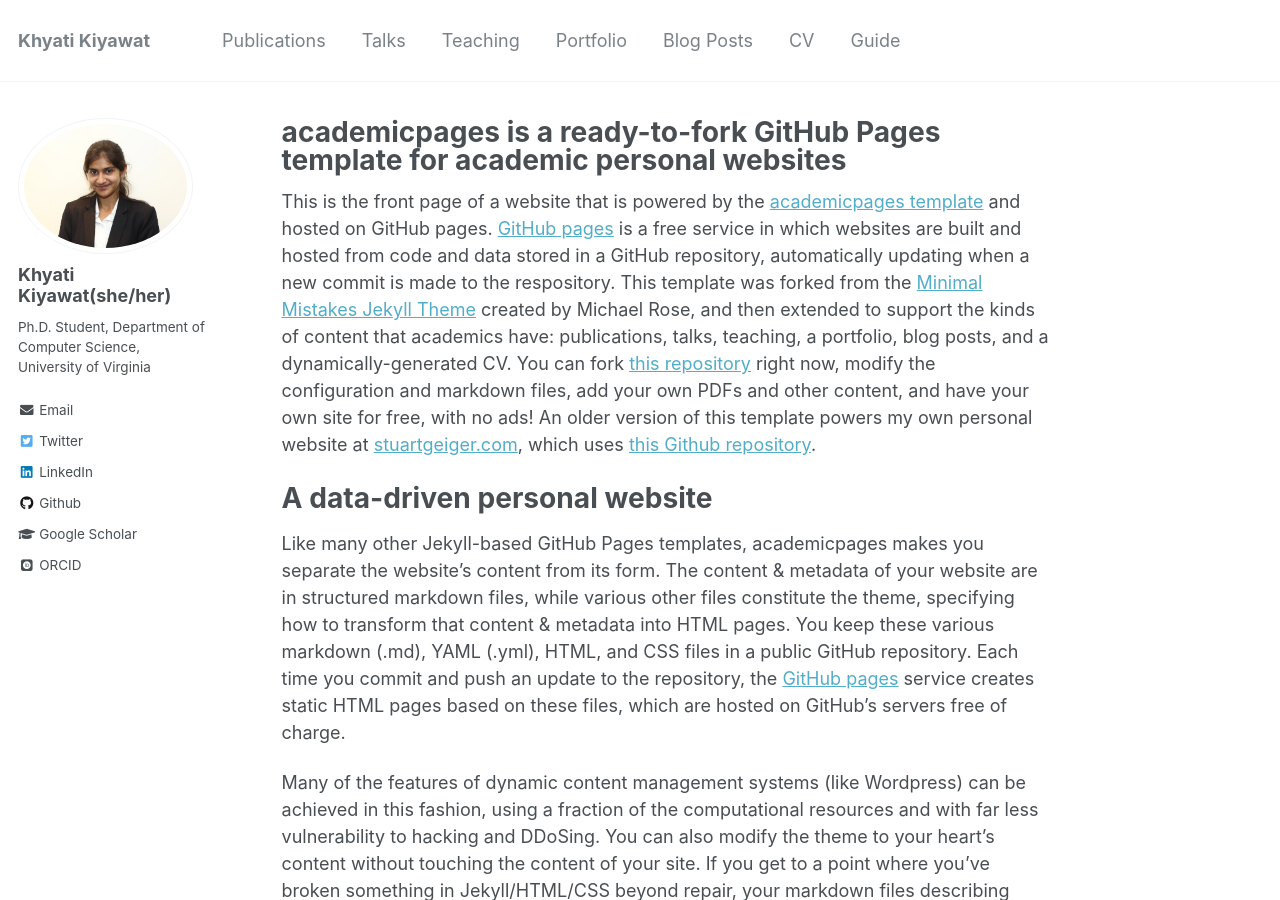
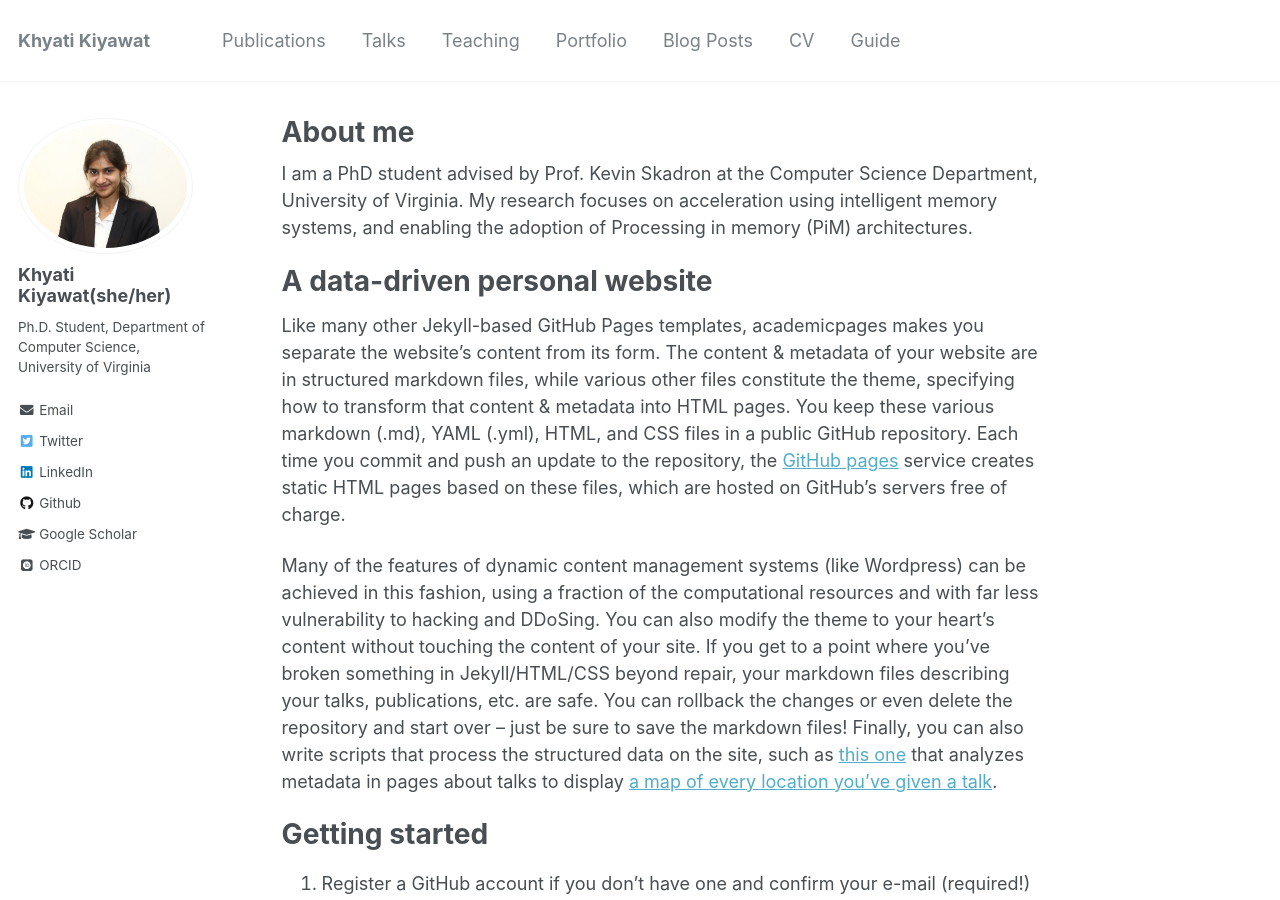
Before and after one commit to khyatikiyawat/khyatikiyawat.github.io, a Jekyll site: the page built from _pages/about.md, in a window 1280 px wide and 900 px high. Built offline with Jekyll 4.4.1, drawn with Linux system fonts in a browser that asks for light colours; some web fonts are replaced.

Commit message:
Update about.md

```diff
--- a/_pages/about.md
+++ b/_pages/about.md
@@ -1,6 +1,6 @@
 ---
 permalink: /
-title: "academicpages is a ready-to-fork GitHub Pages template for academic personal websites"
+title: "About me"
 excerpt: "About me"
 author_profile: true
 redirect_from:
@@ -8,7 +8,7 @@ redirect_from:
   - /about.html
 ---
 
-This is the front page of a website that is powered by the [academicpages template](https://github.com/academicpages/academicpages.github.io) and hosted on GitHub pages. [GitHub pages](https://pages.github.com) is a free service in which websites are built and hosted from code and data stored in a GitHub repository, automatically updating when a new commit is made to the respository. This template was forked from the [Minimal Mistakes Jekyll Theme](https://mmistakes.github.io/minimal-mistakes/) created by Michael Rose, and then extended to support the kinds of content that academics have: publications, talks, teaching, a portfolio, blog posts, and a dynamically-generated CV. You can fork [this repository](https://github.com/academicpages/academicpages.github.io) right now, modify the configuration and markdown files, add your own PDFs and other content, and have your own site for free, with no ads! An older version of this template powers my own personal website at [stuartgeiger.com](http://stuartgeiger.com), which uses [this Github repository](https://github.com/staeiou/staeiou.github.io).
+I am a PhD student advised by Prof. Kevin Skadron at the Computer Science Department, University of Virginia. My research focuses on acceleration using intelligent memory systems, and enabling the adoption of Processing in memory (PiM) architectures.
 
 A data-driven personal website
 ======
```
